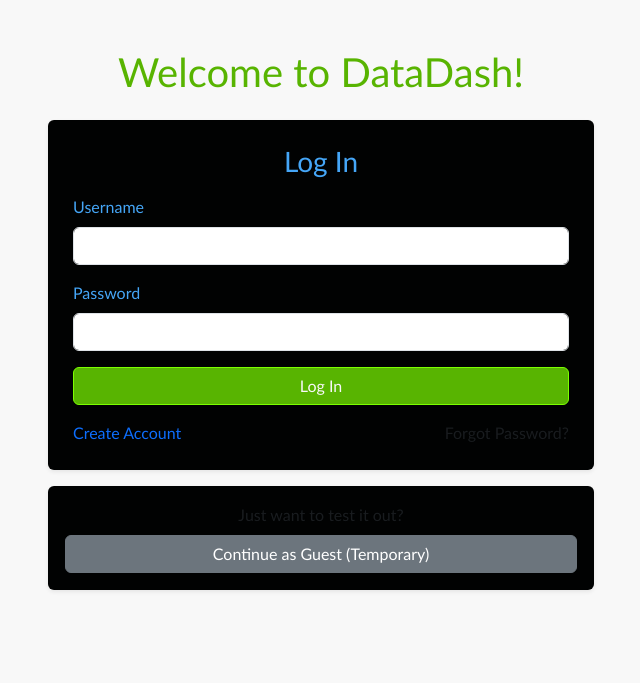
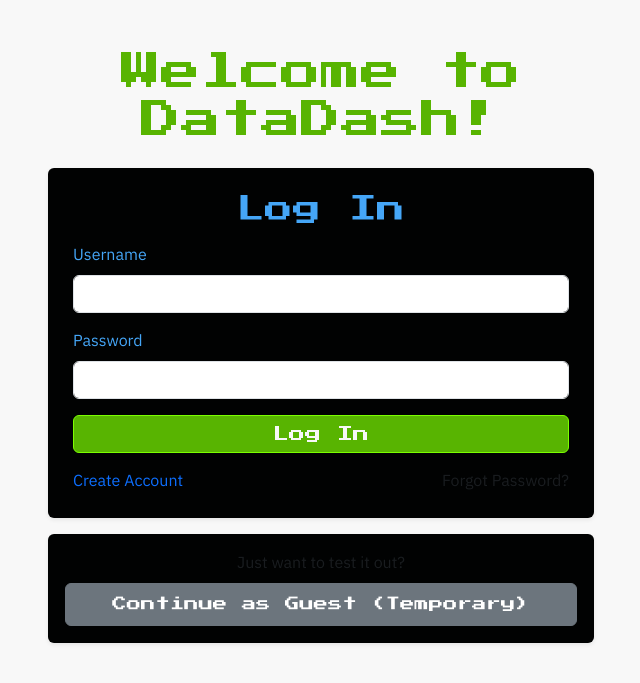
Before and after one commit to holder77/DataDash-Flask, a Flask app: page / in a window 1280 px wide. Shown: the top 683 px of the page, without its empty margins (319-959 px from the left). Run offline with Flask 3, Linux system fonts and the light colour scheme.

Commit message:
Font Update
Decided on the two fonts that will be used throughout the site: Press Start 2P and IBM Plex Sans Arabic.

```diff
--- a/static/style.css
+++ b/static/style.css
@@ -2,27 +2,38 @@
 
 :root {
     --prim-font-color: #45a6f7;
+    --title-font: "Press Start 2P", system-ui;
+    --body-font: "IBM Plex Sans Arabic", sans-serif;
 }
 
 
 body {
     background-color: #f8f8f8;
     color: #58b401;
-    font-family: 'Trebuchet MS', 'Lucida Sans Unicode', 'Lucida Grande', 'Lucida Sans', Arial, sans-serif;
+    font-family: var(--body-font);
+    /* 'Trebuchet MS', 'Lucida Sans Unicode', 'Lucida Grande', 'Lucida Sans', Arial, sans-serif; */
 }
 
-/* .container {
-    color: #fa0100;
-} */
+h1, .card h3, h2{
+    font-family: var(--title-font);
+}
 
 .card {
     background-color: #010202;
     color: var(--prim-font-color);
 }
 
-/* button  */
+/* buttons */
 .submit-btn {
     background-color: #58b401;
     border-color: #7bff00;
     color: #f8f8f8;
+    font-family: var(--title-font);
+    font-size: 1em;
 }
+
+.guest-btn {
+    font-family: var(--title-font);
+    font-size: .9em;
+    padding: 10px 20px;
+}
--- a/templates/base.html
+++ b/templates/base.html
@@ -12,7 +12,12 @@
     <link rel="stylesheet" href="{{ url_for('static', filename='style.css') }}">
 
     <!-- This line adds the tab icon -->
-     <link rel="icon" href="{{ url_for('static', filename='dataman.jpg') }}" type="image/jpg">
+    <link rel="icon" href="{{ url_for('static', filename='dataman.jpg') }}" type="image/jpg">
+
+    <!-- Google Font Emebed Code - Press Start 2p & IBM Plex Sans Arabic-->
+    <link rel="preconnect" href="https://fonts.googleapis.com">
+    <link rel="preconnect" href="https://fonts.gstatic.com" crossorigin>
+    <link href="https://fonts.googleapis.com/css2?family=IBM+Plex+Sans+Arabic:wght@100;200;300;400;500;600;700&family=Press+Start+2P&display=swap" rel="stylesheet">
 
 </head>
 <body >
--- a/templates/login.html
+++ b/templates/login.html
@@ -39,7 +39,7 @@
 
         <div class="card shadow-sm p-3">
             <p class="text-muted mb-2">Just want to test it out?</p>
-            <a href="/dashboard?mode=guest" class="btn btn-secondary w-100">Continue as Guest (Temporary)</a>
+            <a href="/dashboard?mode=guest" class="btn btn-secondary w-100 guest-btn">Continue as Guest (Temporary)</a>
         </div>
     </div>
 </div>
```
